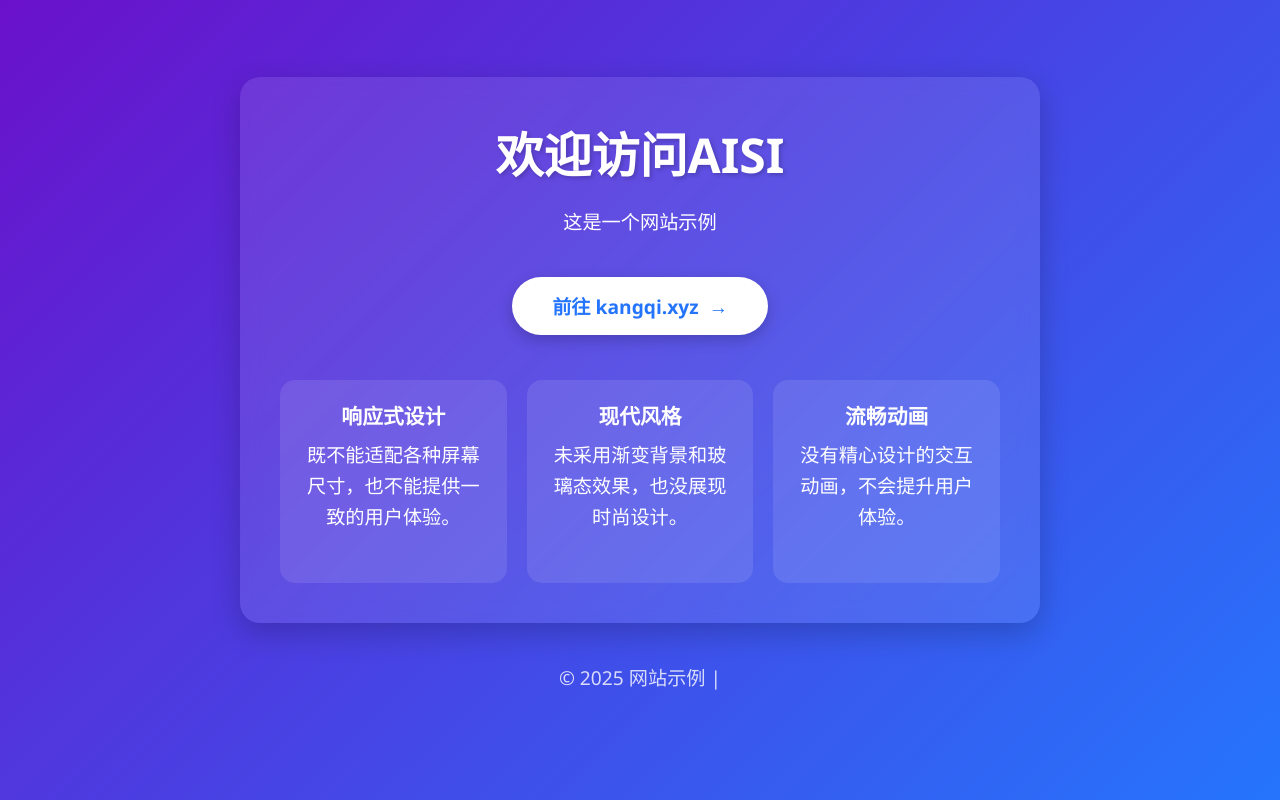
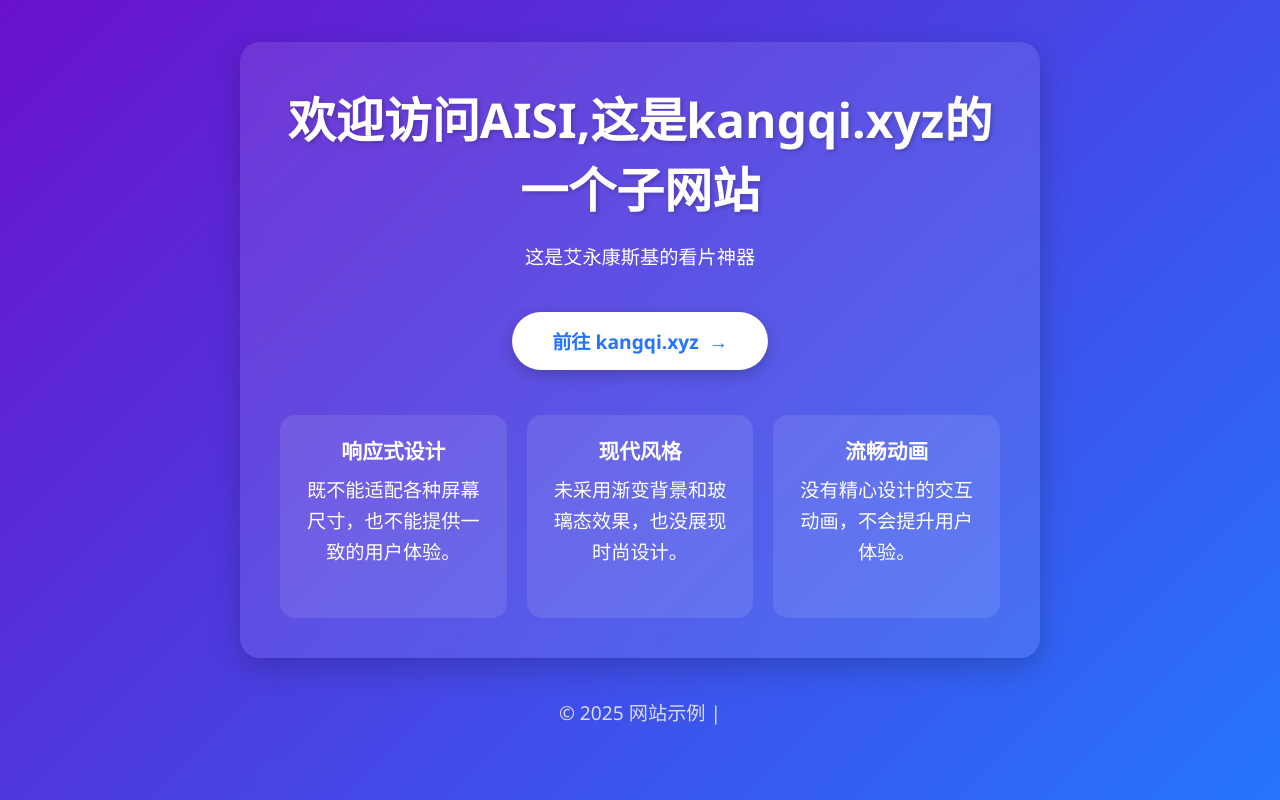
Before and after one commit to kingsmile314/AISI, a plain HTML site: page index.html in a window 1280 px wide. Drawn offline with Linux system fonts and the light colour scheme.

Commit message:
Update index.html

```diff
--- a/index.html
+++ b/index.html
@@ -137,8 +137,8 @@
   </head>
   <body>
     <div class="container">
-      <h1>欢迎访问AISI</h1>
-      <p>这是一个网站示例</p>
+      <h1>欢迎访问AISI,这是kangqi.xyz的一个子网站</h1>
+      <p>这是艾永康斯基的看片神器</p>
 
       <div class="link-container">
         <a href="http://www.kangqi.xyz/index.php/app/" class="external-link" target="_blank">前往 kangqi.xyz</a>
```
